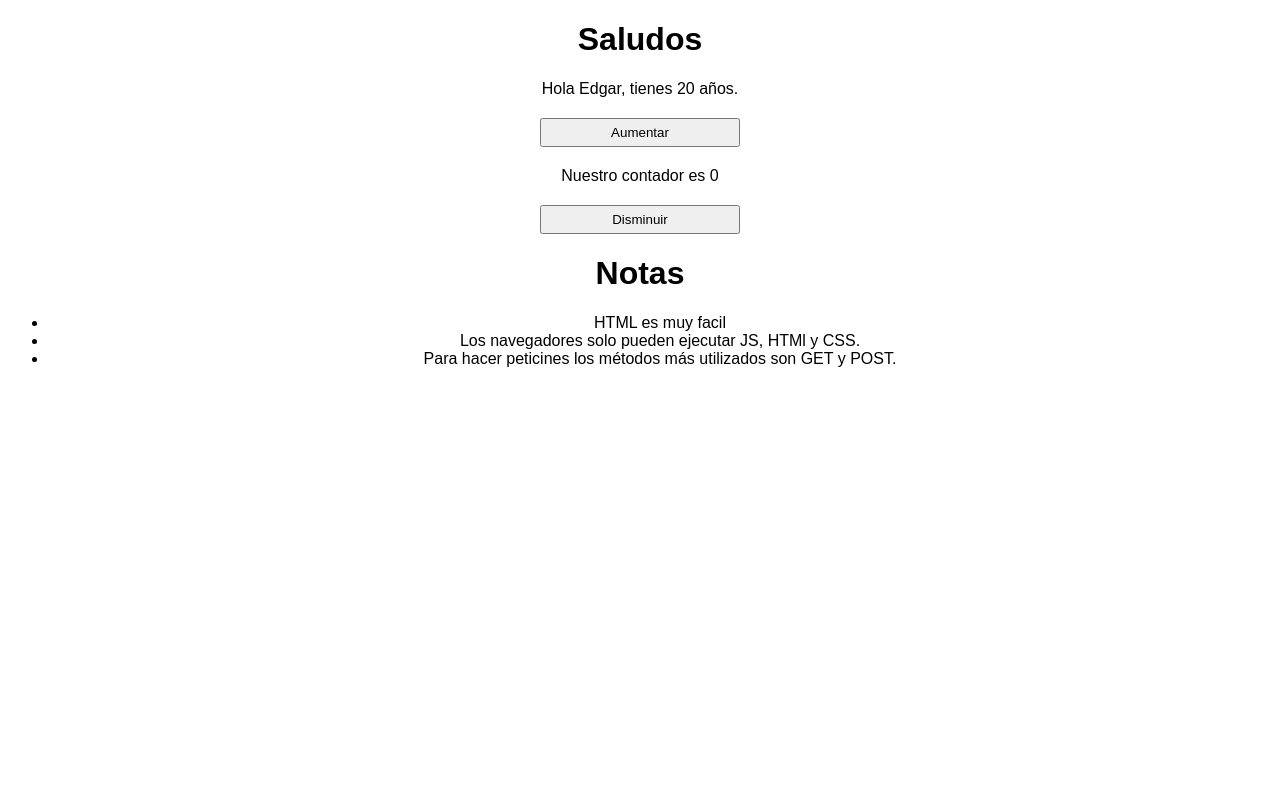
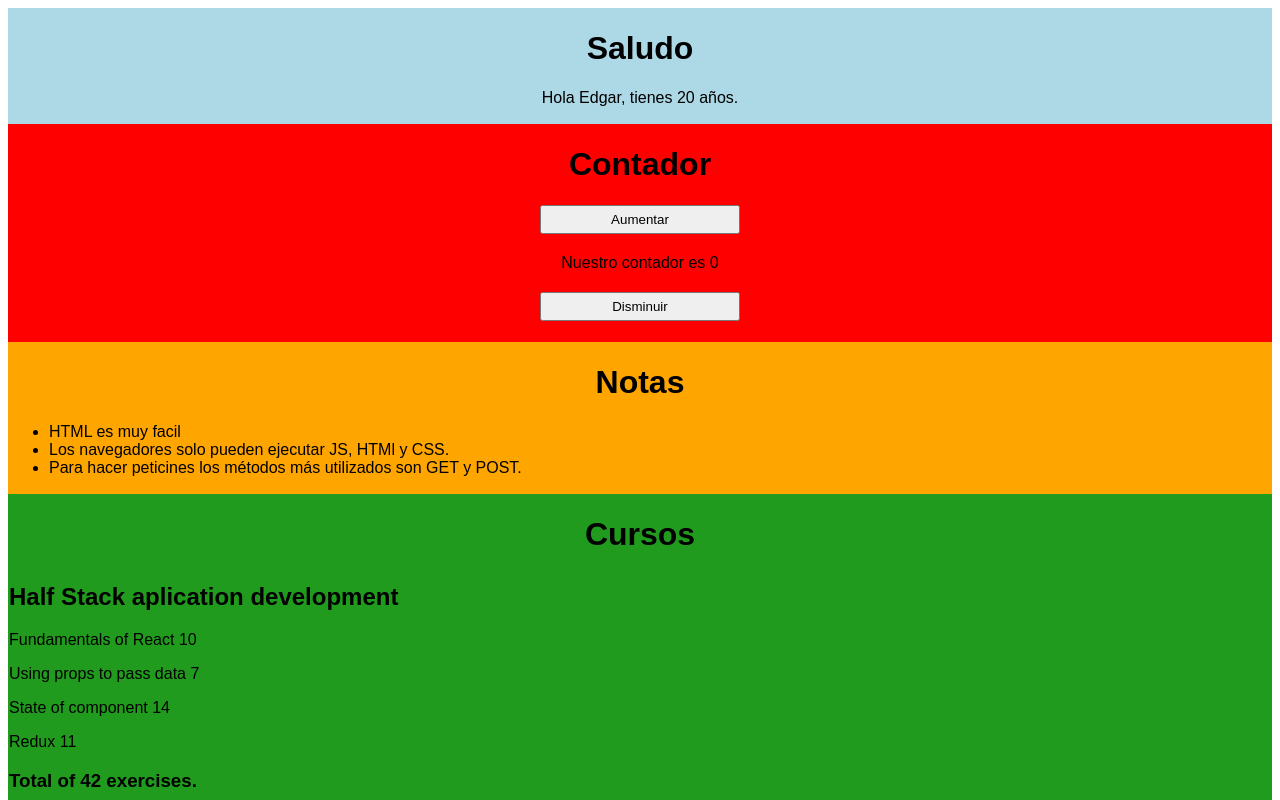
Before and after one commit to EdgarEVG20/Curso-ReactJS, a React (Create React App) app: page / in a window 1280 px wide. Shown: the top 800 px of the page. Built offline with nearby package versions, Linux system fonts and the light colour scheme.

Commit message:
ADD: Courses component

```diff
--- a/src/App.js
+++ b/src/App.js
@@ -17,34 +17,77 @@ const notes = [
     id: 1,
     content: "HTML es muy facil",
     date: "2020-12-12",
-    important: true,
+    important: true
   },
   {
     id: 2,
     content: "Los navegadores solo pueden ejecutar JS, HTMl y CSS.",
     date: "2020-01-01",
-    important: false,
+    important: false
   },
   {
     id: 3,
     content: "Para hacer peticines los métodos más utilizados son GET y POST.",
     date: "2020-01-02",
-    important: false,
+    important: false
+  }
+];
+
+const courses = [
+  {
+    id: 1,
+    name: "Half Stack aplication development",
+    parts: [
+      {
+        id: 1,
+        name: "Fundamentals of React",
+        exercises: 10
+      },
+      {
+        id: 2,
+        name: "Using props to pass data",
+        exercises: 7
+      },
+      {
+        id: 3,
+        name: "State of component",
+        exercises: 14
+      },
+      {
+        id: 4,
+        name: "Redux",
+        exercises: 11
+      }
+    ]
+  },
+  {
+    name: "Node.js",
+    id: 2,
+    parts: [
+      {
+        id: 1,
+        name: "Routing",
+        exercises: 10
+      },
+      {
+        id: 2,
+        name: "Middlewares",
+        exercises: 7
+      }
+    ]
   }
 ];
 
 export default function App() {
   return (
     <div className="App">
-      <h1>Saludos</h1>
       <Hola name="Edgar" age="20" />
 
       <Contador />
 
-      <Cursos />
+      <Notas notes={notes} />
 
-      <Notas notes={notes}/>
-
+      <Cursos courses={courses} />
     </div>
   );
 }
--- a/src/Counter.js
+++ b/src/Counter.js
@@ -30,7 +30,8 @@ const Counter = () => {
   //});
 
   return (
-    <Fragment>
+    <div className="contenedorContador">
+      <h1>Contador</h1>
       <button className="btn" onClick={() => aumentar()}>
         Aumentar
       </button>
@@ -38,7 +39,7 @@ const Counter = () => {
       <button className="btn" onClick={() => disminuir()}>
         Disminuir
       </button>
-    </Fragment>
+    </div>
   );
 };
 
--- a/src/Cursos.js
+++ b/src/Cursos.js
@@ -1,52 +1,43 @@
 import React from "react";
 
-const Courses = () => {
-  const cursos = [
-    {
-      id: 1,
-      name: "Half Stack aplication development",
-      parts: [
-        {
-          id: 1,
-          name: "Fundamentals of React",
-          exercises: 10
-        },
-        {
-          id: 2,
-          name: "Using props to pass data",
-          exercises: 7
-        },
-        {
-          id: 3,
-          name: "State of component",
-          exercises: 14
-        },
-        {
-          id: 4,
-          name: "Redux",
-          exercises: 11
-        }
-      ]
-    },
-    {
-      name: "Node.js",
-      id: 2,
-      parts: [
-        {
-          id: 1,
-          name: "Routing",
-          exercises: 10
-        },
-        {
-          id: 2,
-          name: "Middlewares",
-          exercises: 7
-        }
-      ]
-    }
-  ];
+const Cursos = (props) => {
+  const { courses } = props;
 
-  return <ul>{cursos.map((curso) => console.log(curso))}</ul>;
+  return (
+    <div className="contenedorCursos">
+      <h1>Cursos</h1>
+      {courses.map((course) => {
+        console.log("course", course);
+        const { name, id, parts } = course;
+        let totalExercises = 0;
+
+        return (
+          <div key={id}>
+            <h2>{name}</h2>
+            {parts.map((part) => {
+              const {
+                name: namePart,
+                id: idPart,
+                exercises: exercisesPart
+              } = part;
+              console.log("part", part);
+
+              totalExercises = totalExercises + exercisesPart;
+
+              return (
+                <div key={idPart}>
+                  <p>
+                    {namePart} {exercisesPart}
+                  </p>
+                </div>
+              );
+            })}
+            <h3>Total of {totalExercises} exercises.</h3>
+          </div>
+        );
+      })}
+    </div>
+  );
 };
 
-export default Courses;
+export default Cursos;
--- a/src/Hello.js
+++ b/src/Hello.js
@@ -4,7 +4,8 @@ const Hello = (props) => {
   console.log("Props", props);
   const { name, age } = props;
   return (
-    <div>
+    <div className="contenedorSaludo">
+      <h1>Saludo</h1>
       <p>
         Hola {name}, tienes {age} años.
       </p>
--- a/src/Notas.js
+++ b/src/Notas.js
@@ -16,7 +16,7 @@ const Notas = (props) => {
   //Ecmascript 6
   //Map
   return (
-    <div>
+    <div className="contenedorNotas">
       <h1>Notas</h1>
       <ul>
         {notes.map((noteArray) => (
--- a/src/styles.css
+++ b/src/styles.css
@@ -1,11 +1,49 @@
 .App {
   font-family: sans-serif;
-  text-align: center;
+  text-align: left;
 }
 
+.contenedorSaludo {
+  margin: 0px;
+  padding: 1px;
+  text-align: center;
+  background-color: lightblue;
+}
+
+.contenedorContador {
+  margin: 0px;
+  padding: 1px;
+  text-align: center;
+  background-color: red;
+}
 .btn {
   width: 200px;
   padding: 5px;
   display: block;
   margin: 20px auto;
 }
+
+.contenedorNotas {
+  margin: 0px;
+  padding: 1px;
+  text-align: center;
+  background-color: orange;
+}
+.contenedorNotas li {
+  text-align: left;
+}
+
+.contenedorCursos {
+  margin: 0px;
+  padding: 1px;
+  text-align: center;
+  background-color: rgb(33, 155, 29);
+}
+.contenedorCursos p,
+h2,
+h3 {
+  text-align: left;
+}
+.contenedorCursos h2 {
+  margin-top: 30px;
+}
```
